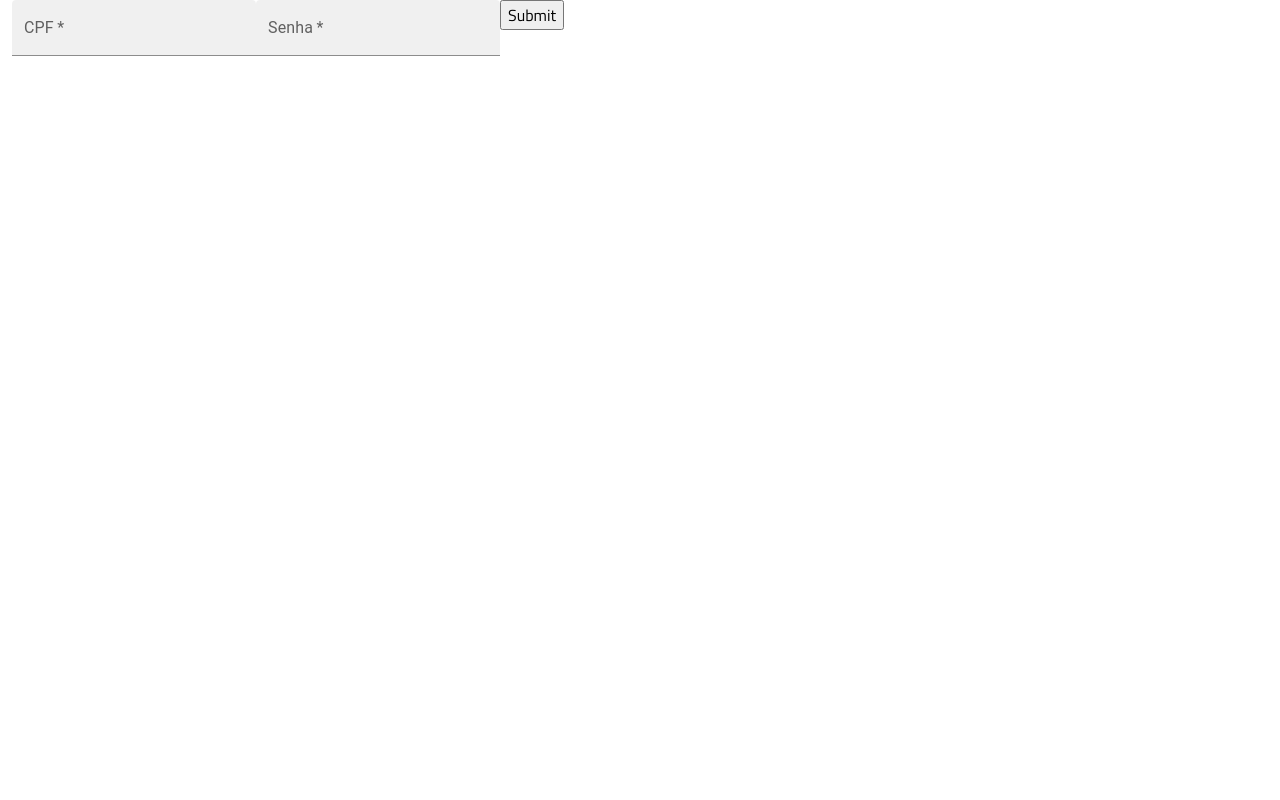
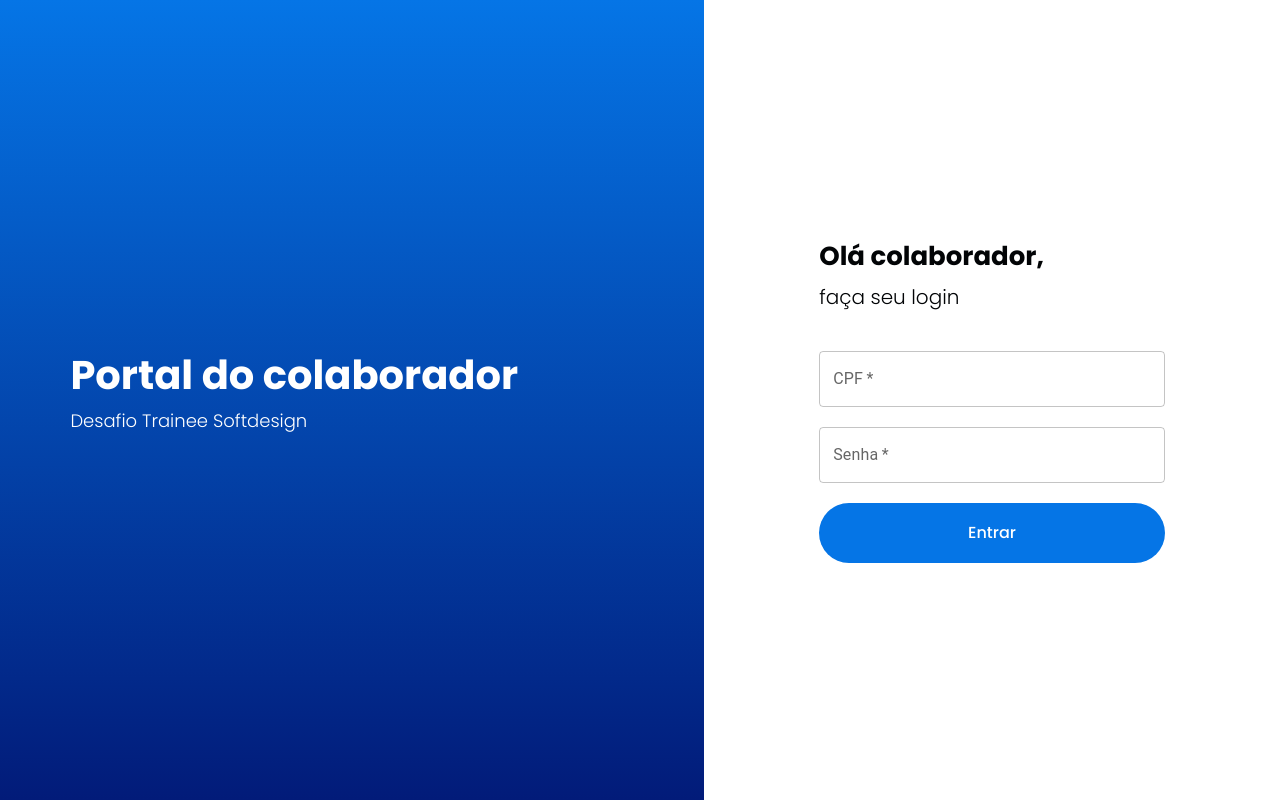
Before and after one commit to fabriciosw/Desafio-frontend, a React (Create React App) app: page /login in a window 1280 px wide. Built offline with nearby package versions, Linux system fonts and the light colour scheme; no server answers.

Commit message:
style: login
Change-Id: I00c8b66a0ffe76ca4c9b30c4d022904d31207040

```diff
--- a/src/components/CreateUserButtonModal/index.tsx
+++ b/src/components/CreateUserButtonModal/index.tsx
@@ -58,7 +58,6 @@ export default function CreateUserButton({ setUsers }: Props): JSX.Element {
         handleClose();
         fetchUsers();
       } else toastMsg(ToastType.Error, data);
-
     } catch (error) {
       toastMsg(ToastType.Error, (error as Error).name);
     }
@@ -81,6 +80,7 @@ export default function CreateUserButton({ setUsers }: Props): JSX.Element {
     left: '50%',
     transform: 'translate(-50%, -50%)',
     width: 400,
+    borderRadius: '10px',
     bgcolor: 'background.paper',
     border: '2px solid #000',
     boxShadow: 24,
--- a/src/pages/Home/index.tsx
+++ b/src/pages/Home/index.tsx
@@ -6,6 +6,7 @@ import CreateUserButton from '../../components/CreateUserButtonModal';
 import toastMsg, { ToastType } from '../../utils/toastMsg';
 import { AuthenticationContext } from '../../contexts/AuthenticationContext';
 import UsersTable from '../../components/Table';
+import './style.scss';
 
 export default function Home(): JSX.Element {
   const { isAdmin } = AuthenticationContext();
@@ -26,13 +27,17 @@ export default function Home(): JSX.Element {
 
   return (
     <>
-      <button type="button" onClick={() => logoutUser()}>
-        Logout
-      </button>
+      <section className="content">
+        <h3>Usuários</h3>
+        <div className="buttons">
+          {isAdmin ? <CreateUserButton setUsers={setUsers} /> : ''}
+          <button className="logout" type="button" onClick={() => logoutUser()}>
+            Logout
+          </button>
+        </div>
 
-      {isAdmin ? <CreateUserButton setUsers={setUsers} /> : ''}
-
-      <UsersTable users={users} setUsers={setUsers} />
+        <UsersTable users={users} setUsers={setUsers} />
+      </section>
     </>
   );
 }
--- /dev/null
+++ b/src/pages/Home/style.scss
@@ -0,0 +1,25 @@
+
+.content {
+  margin-top: 10vh;
+  width: 90vw !important;
+  margin: 8vh auto 0 auto;
+  display: flex;
+  flex-direction: column;
+
+  .buttons {
+    flex-direction: row;
+    margin: 5px 0;
+  }
+
+  .logout {
+    border-radius: 10px;
+    border: 0px;
+    padding: 8px 50px;
+    color: #fff;
+    background-color: #d32f2f;
+  }
+
+  button {
+    margin: 10px 0;
+  }
+}
--- a/src/pages/Login/index.tsx
+++ b/src/pages/Login/index.tsx
@@ -2,6 +2,7 @@ import { TextField, TextFieldProps } from '@mui/material';
 import React, { useState } from 'react';
 import { AuthenticationContext } from '../../contexts/AuthenticationContext';
 import { loginUser } from '../../services/session.service';
+import './styles.scss';
 
 // eslint-disable-next-line @typescript-eslint/no-var-requires
 const InputMask = require('react-input-mask');
@@ -21,19 +22,32 @@ export default function Login(): React.ReactElement {
   };
 
   return (
+    <div className="loginpage">
+      <section className="leftside">
+        <div className="text">
+          <h1>Portal do colaborador</h1>
+          <p>Desafio Trainee Softdesign</p>
+        </div>
+      </section>
+      <section className="rightside">
+        <div className="login-card">
+          <h3>Olá colaborador,</h3>
+          <h5>faça seu login</h5>
           <form onSubmit={(event) => loginUserHandler(event, form)}>
-      <div className="campos">
+            <div className="login-inputs">
               <InputMask
                 mask="999.999.999-99"
-          onChange={(evento: React.ChangeEvent<HTMLInputElement>) => setForm({ ...form, cpf: evento.target.value })}
+                onChange={(evento: React.ChangeEvent<HTMLInputElement>) =>
+                  setForm({ ...form, cpf: evento.target.value })
+                }
                 value={form.cpf}
               >
                 {(inputProps: JSX.IntrinsicAttributes & TextFieldProps) => (
-            <TextField {...inputProps} variant="filled" id="cpf" label="CPF" required />
+                  <TextField {...inputProps} variant="outlined" id="cpf" label="CPF" required />
                 )}
               </InputMask>
               <TextField
-          variant="filled"
+                variant="outlined"
                 value={form.password}
                 onChange={(evento) => setForm({ ...form, password: evento.target.value })}
                 type="password"
@@ -42,8 +56,11 @@ export default function Login(): React.ReactElement {
                 label="Senha"
                 required
               />
-        <input type="submit" data-testid="logar" />
+              <input className="submit" type="submit" data-testid="logar" value="Entrar" />
             </div>
           </form>
+        </div>
+      </section>
+    </div>
   );
 }
--- /dev/null
+++ b/src/pages/Login/styles.scss
@@ -0,0 +1,79 @@
+body {
+  width: 100vw;
+  height: 100vh;
+}
+
+.loginpage {
+  display: flex;
+}
+
+.leftside {
+  width: 55vw;
+  height: 100vh;
+  background: linear-gradient(180deg, #0575E6 0%, #02298A 84.79%, #021B79 100%);
+  color: #fff;
+  display: flex;
+
+  .text {
+    align-self: center;
+    margin-left: 10%;
+  }
+
+  h1 {
+    font-weight: 700;
+    font-size: 40px;
+  }
+  p{
+    font-weight: 300;
+    font-size: 18px;
+  }
+
+}
+
+.rightside {
+  display: flex;
+  margin: auto;
+  align-items: center;
+  justify-content: center;
+  height: 100vh;
+  width: 45vw;
+
+  h3 {
+      font-size: 26px;
+      font-weight: 700;
+      line-height: 39px;
+      letter-spacing: 0em;
+      text-align: left;
+  }
+  h5{
+      font-size: 20px;
+      font-weight: 300;
+      line-height: 27px;
+      letter-spacing: 0em;
+      text-align: left;
+      margin-bottom: 40px;
+  }
+  .login-card {
+    width: 60%;
+  }
+
+  .login-inputs {
+    display: flex;
+    flex-direction: column;
+    gap: 20px;
+  }
+
+  .submit {
+    padding: 18px 26px;
+    background: #0575E6;
+    border-radius: 30px;
+    color: #fff;
+    width: 100%;
+    border: 0px;
+    transition: 0.5s;
+
+    &:hover {
+      background-color: #0576e6b2;
+    }
+  }
+}
--- a/src/routes/index.tsx
+++ b/src/routes/index.tsx
@@ -1,6 +1,5 @@
 import React from 'react';
 import { Routes as RoutesRouter, Route, Navigate } from 'react-router-dom';
-import { Container } from 'react-bootstrap';
 import Loader from '../components/Loader';
 import Login from '../pages/Login';
 import Home from '../pages/Home';
@@ -20,9 +19,7 @@ const Routes: React.FunctionComponent = () => {
     <div className="d-flex">
       <div className="d-flex flex-column p-0 w-100">
         <main>
-          <Container fluid>
-            <React.Suspense fallback={<Loader />}>{renderRoutes()}</React.Suspense>
-          </Container>
+          <React.Suspense fallback={<Loader />}>{renderRoutes()}</React.Suspense>
         </main>
       </div>
     </div>
--- a/src/theme/_custom.scss
+++ b/src/theme/_custom.scss
@@ -6,7 +6,6 @@
 /*!
 * Faz o import necessário das funções e variáveis do bootstrap.
 */
-
 @import '~bootstrap/scss/functions';
 @import '~bootstrap/scss/variables';
 
@@ -138,7 +137,7 @@ $utilities-bg-colors: map-loop($utilities-colors, rgba-css-var, '$key', 'bg');
   --is-sm: 0.875rem;
   --is-md: 1rem;
 
-  --font-family: 'Titillium Web', sans-serif;
+  --font-family: 'Poppins', sans-serif;
 }
 
 /*!
--- a/src/theme/main.scss
+++ b/src/theme/main.scss
@@ -1,4 +1,4 @@
-@import url('https://fonts.googleapis.com/css2?family=Titillium+Web:wght@400;600;700&display=swap');
+@import url('https://fonts.googleapis.com/css2?family=Poppins:wght@300;500;700&display=swap');
 @import '~react-toastify/dist/ReactToastify.min.css';
 @import '~react-quill/dist/quill.snow.css';
 @import './custom';
```
Lines whose indentation alone changed are shown as unchanged.
